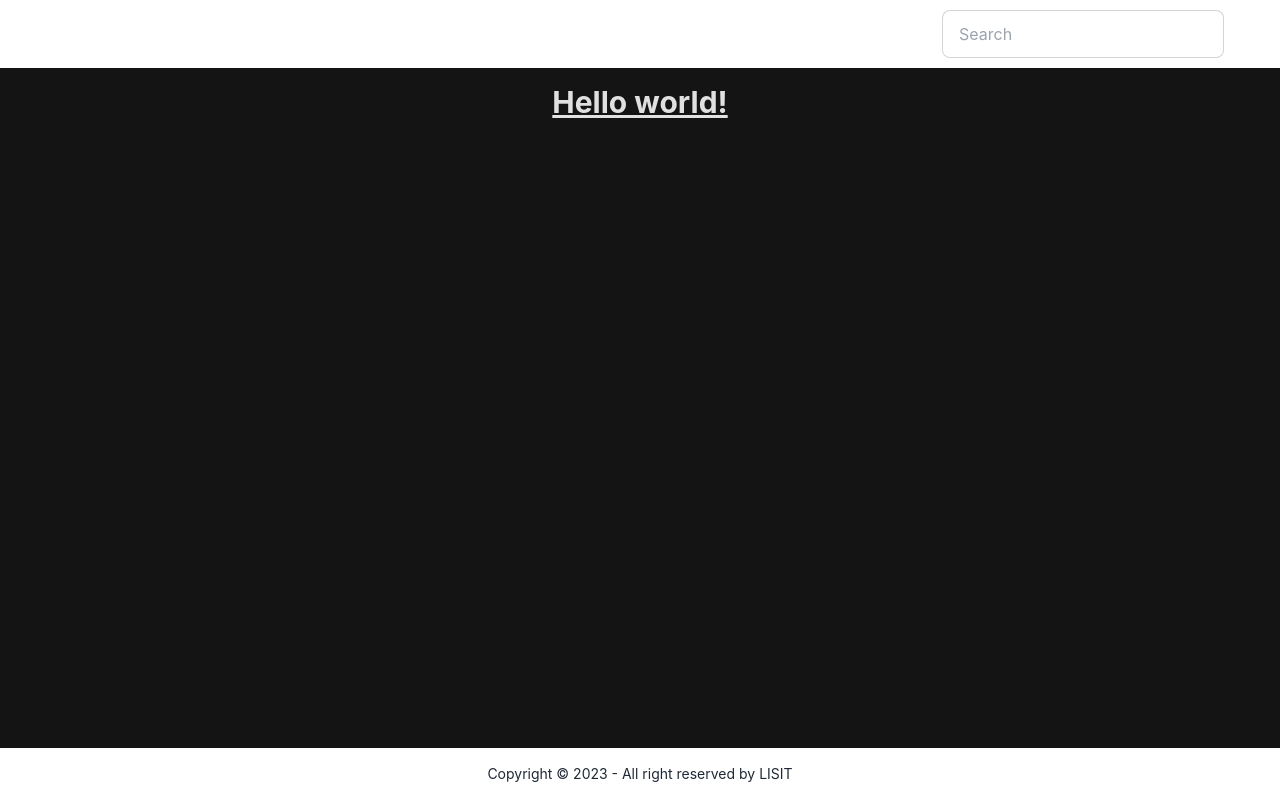
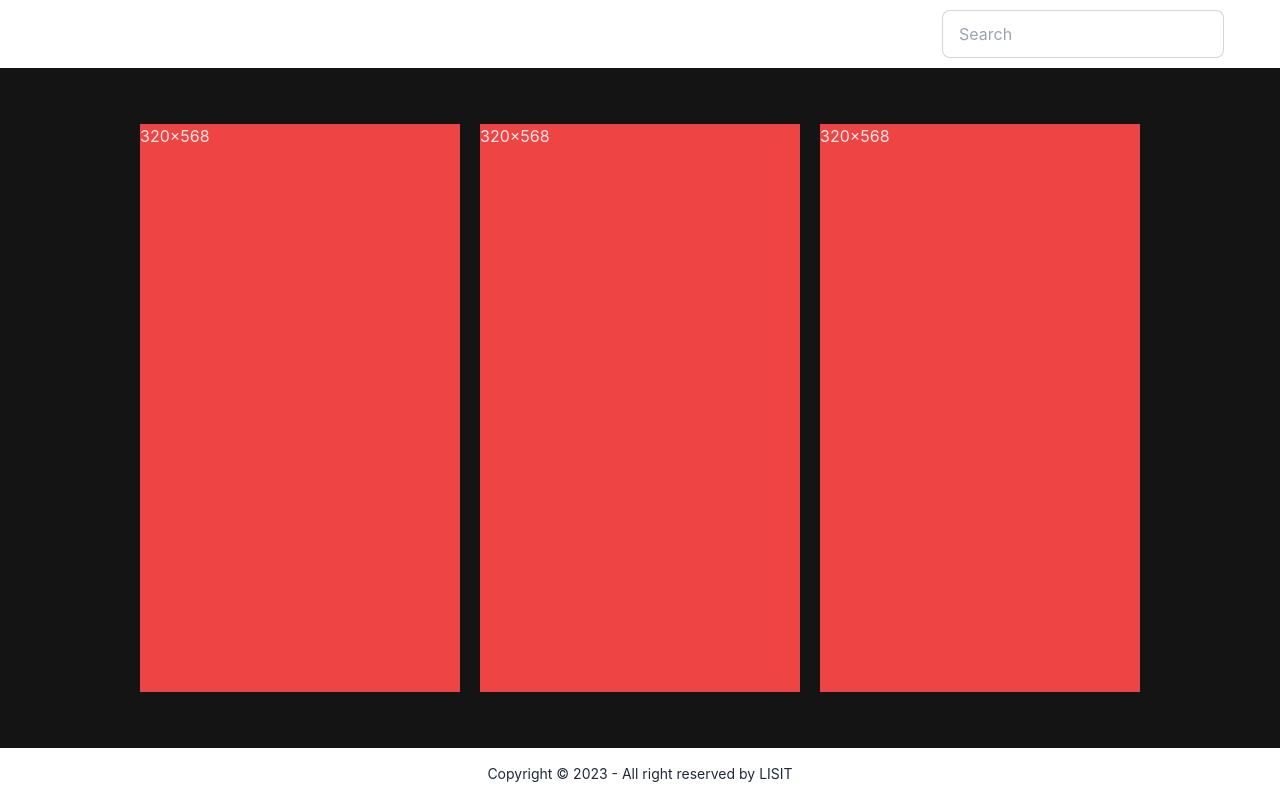
Before and after one commit to Dante1704/Prueba-Tecnica-Lisit, a React (Vite) app in the folder prueba-tecnica-lisit/: page / in a window 1280 px wide. Built offline with nearby package versions, Linux system fonts and the light colour scheme; no server answers.

Commit message:
feat: estilado del componente home

```diff
--- /dev/null
+++ b/prueba-tecnica-lisit/src/components/Loading.jsx
@@ -0,0 +1,7 @@
+import React from 'react'
+
+export const Loading = () => {
+    return (
+        <div>Loading</div>
+    )
+}
--- a/prueba-tecnica-lisit/src/components/layout/Footer.jsx
+++ b/prueba-tecnica-lisit/src/components/layout/Footer.jsx
@@ -2,7 +2,7 @@ import React from 'react'
 
 export const Footer = () => {
     return (
-        <footer className='footer footer-center p-4 bg-base-100 text-base-content'>
+        <footer className='footer footer-center p-4 bg-base-100 text-base-content flex-none'>
             <aside>
                 <p>Copyright © 2023 - All right reserved by LISIT</p>
             </aside>
--- a/prueba-tecnica-lisit/src/components/layout/Header.jsx
+++ b/prueba-tecnica-lisit/src/components/layout/Header.jsx
@@ -5,7 +5,7 @@ import { Search } from './Search'
 export const Header = () => {
 
     return (
-        <header>
+        <header className='flex-none'>
             <div className="navbar bg-base-100">
                 <div className="navbar-start">
                     <div className="dropdown">
--- a/prueba-tecnica-lisit/src/components/layout/index.jsx
+++ b/prueba-tecnica-lisit/src/components/layout/index.jsx
@@ -8,7 +8,7 @@ export const Layout = ({ children }) => {
   return (
     <div className='min-h-screen flex flex-col'>
       <Header />
-      <main style={{ margin: '0 auto' }} className='grow max-w-[1440px]'>
+      <main style={{}} className='flex flex-row justify-center items-center grow'>
         {children}
         <Outlet />
       </main>
--- a/prueba-tecnica-lisit/src/pages/Home.jsx
+++ b/prueba-tecnica-lisit/src/pages/Home.jsx
@@ -19,8 +19,10 @@ export const Home = () => {
   }, [])
 
   return (
-    <p className='text-3xl font-bold underline'>
-      Hello world!
-    </p>
+    <div className='grid grid-flow-col overflow-x-auto gap-5 pb-4 lg:pb-0  '>
+      <div className="w-[320px] h-[568px] bg-red-500">320×568</div>
+      <div className="w-[320px] h-[568px] bg-red-500">320×568</div>
+      <div className="w-[320px] h-[568px] bg-red-500">320×568</div>
+    </div >
   )
 }
```
